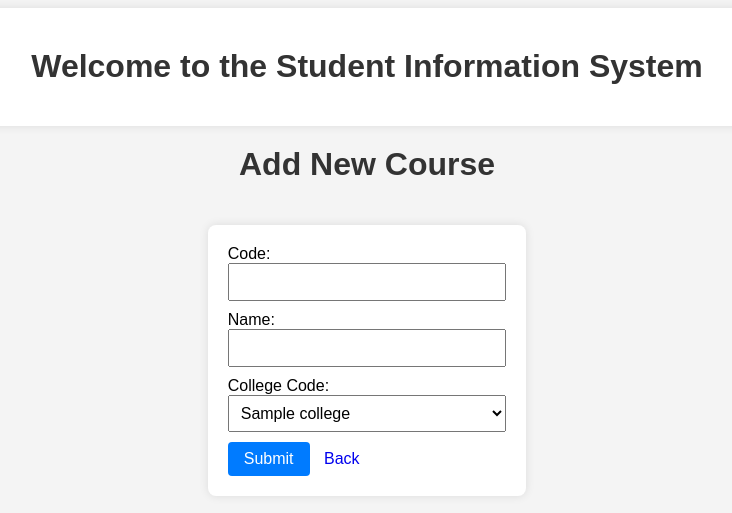
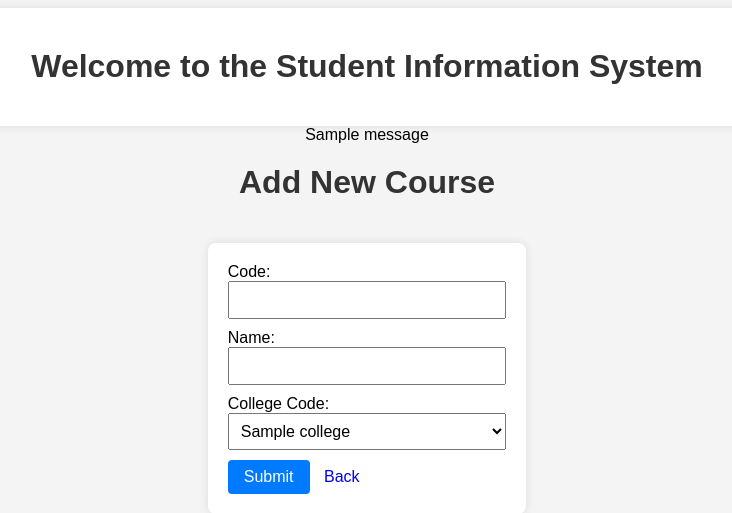
Before and after one commit to Wawieee/SSISwebapp, a Flask app: page /add_course in a window 1280 px wide. Shown: the top 513 px of the page, without its empty margins (273-1005 px from the left). Run offline with Flask 3, Linux system fonts and the light colour scheme; tables that the repository leaves empty hold one stand-in row (values such as "Sample post"); one stand-in notice (Sample message) is shown.

Commit message:
add_course.html

```diff
--- a/App/templates/add_course.html
+++ b/App/templates/add_course.html
@@ -66,7 +66,15 @@
     <div class="container">
         <h1>Welcome to the Student Information System</h1>
     </div>
-
+    {% with messages = get_flashed_messages() %}
+        {% if messages %}
+            <div>
+                {% for message in messages %}
+                    <div>{{ message }}</div>
+                {% endfor %}
+            </div>
+        {% endif %}
+    {% endwith %}
     <h1>Add New Course</h1>
     <form action="/add_course" method="post">
         Code: <input type="text" name="code"><br>
@@ -80,5 +88,9 @@
         <button type="submit">Submit</button>
         <a href="/">Back</a>
     </form>
+
+    {% if message %}
+        <p style="color: red;">{{ message }}</p>
+    {% endif %}
 </body>
 </html>
```
